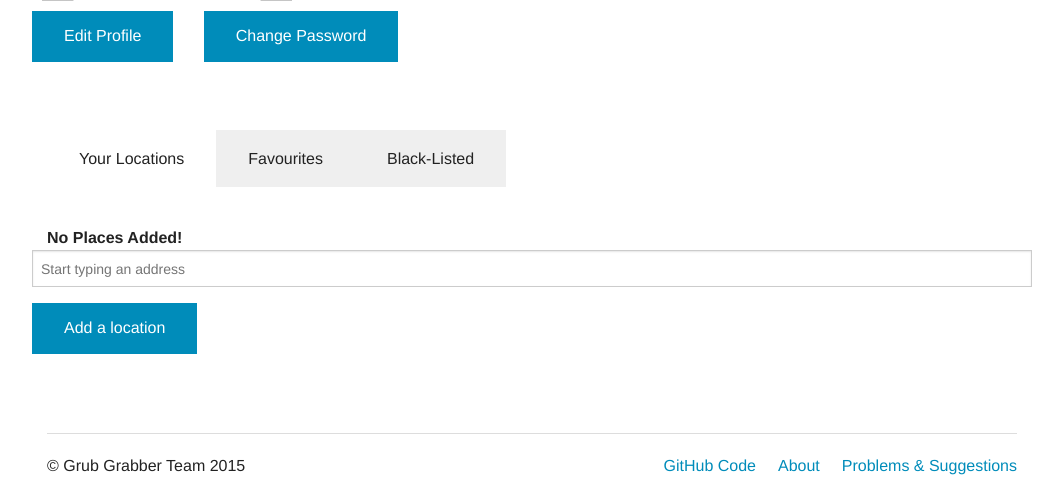
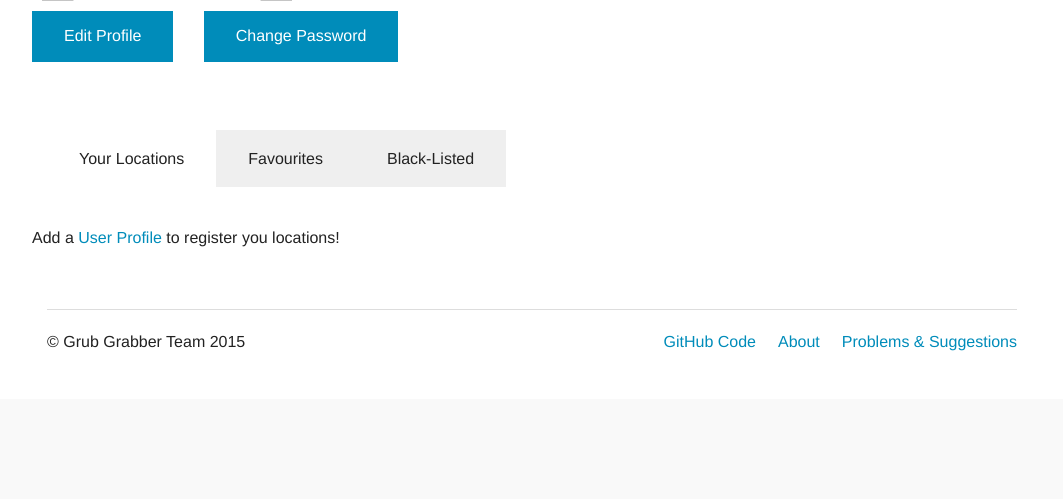
Before and after one commit to isaac-jordan/GrubGrabber, a Django app: page /profile/ in a window 1280 px wide. Shown: the part 401-900 px from the top of the page, without its empty margins (108-1171 px from the left). After the commit the page ends 752 px from the top, so only its background shows below. Run offline with Django 3.2, Linux system fonts and the light colour scheme; the visitor is signed in with stand-in values (Sample User, id 1); data comes from the database, SQL or seed files in the repository; data that the repository does not hold is empty; some libraries are stand-ins or nearby versions.

Commit message:
profile bug fix

```diff
--- a/grubgrabber/templates/profile.html
+++ b/grubgrabber/templates/profile.html
@@ -57,6 +57,7 @@
 
           <section aria-hidden="false" class="content active" id="panel2-1"><br>
             <div class="row">
+            {% if user_profile %}
 			  {% if locations %}
                 {% for location in locations %}
                   <div class="large-6 columns">{{ location.name | safe }}</div>
@@ -69,9 +70,13 @@
                 <div class="large-6 columns"><strong>No Places Added!</strong></div>
               {% endif %}
 
-            <br>
+              <br />
               <input id="location" type="text" placeholder="Start typing an address"/>
               <a id="addLocation" class="button">Add a location</a>
+            {% else %}
+              Add a <a href="{% url "register_profile" %}">User Profile</a> to register you locations!
+            {% endif %}
+            </div>
           </section>
 
           <section aria-hidden="true" class="content" id="panel2-2"><br>
```
Lines whose indentation alone changed are shown as unchanged.
